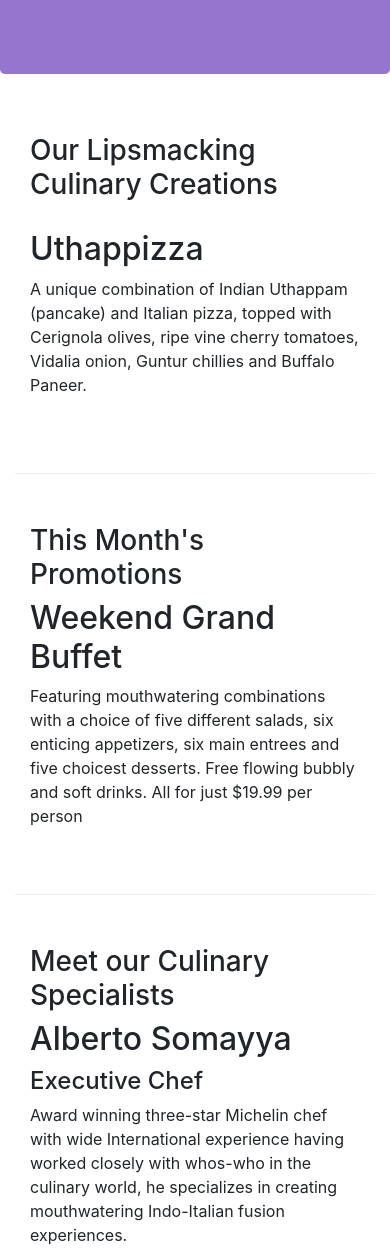
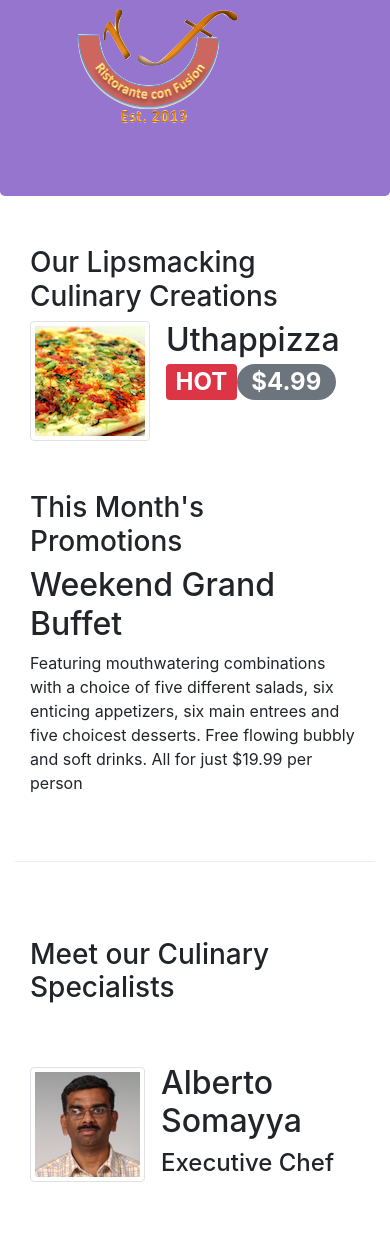
Before and after one commit to marco6998/curso-bootstrap, a website: page index.html in a window 390 px wide. Shown: the part 357-1608 px from the top of the page. Drawn offline with nearby package versions, Linux system fonts and the light colour scheme.

Commit message:
Images and Media

```diff
--- a/index.html
+++ b/index.html
@@ -23,7 +23,7 @@
             <button class="navbar-toggler" type="button" data-toggle="collapse" data-target="#Navbar">
                 <span class="navbar-toggler-icon"></span>
             </button>
-            <a class="navbar-brand mr-auto" href="#">Ristorante Con Fusion
+            <a class="navbar-brand mr-auto" href="#"><img src="img/logo.png" height="30" width="41">
                 <!--Mostrar cierta información -->
             </a>
             <div class="collapse navbar-collapse" id="Navbar">
@@ -58,7 +58,8 @@
                         lipsmacking creations will tickle your culinary senses!</p>
                 </div>
                 <div class="col-12 col-sm">
-                </div>
+                    <div class="col-12 col-sm align-self-center">
+                        <img src="img/logo.png" class="img-fluid">
                     </div>
                 </div>
     </header>
@@ -69,10 +70,18 @@
             </div>
             <div class="col col-sm order-sm-first col-md">
                 <!--col es que ocupará las 12, el siguiente 8 porque arriba hay 4, y md 9 porque hay 3-->
-                <h2>Uthappizza</h2>
-                <p d-none d-sm-block>A unique combination of Indian Uthappam (pancake) and Italian pizza, topped with
-                    Cerignola olives,
-                    ripe vine cherry tomatoes, Vidalia onion, Guntur chillies and Buffalo Paneer.</p>
+                <div class="media">
+                    <img class="d-flex mr-3 img-thumbnail align-self-center" src="img/uthappizza.png" alt="Uthappizza">
+                    <!--mr= margen derecho-->
+                    <div class="media-body">
+                        <h2 class="mt-0">Uthappizza<span class="badge badge-danger">HOT</span><span
+                                class="badge badge-pill badge-secondary">$4.99</span></h2>
+                        <!--margen superior cero-->
+                        <p class="d-none d-sm-block">A unique combination of Indian Uthappam (pancake) and
+                            Italian pizza, topped with Cerignola olives, ripe vine
+                            cherry tomatoes, Vidalia onion, Guntur chillies and
+                            Buffalo Paneer.</p>
+                    </div>
                 </div>
             </div>
             <div class="row row-content align-items-center">
@@ -81,7 +90,8 @@
                 </div>
                 <div class="col col-sm col-md ">
                     <h2>Weekend Grand Buffet</h2>
-                <p d-none d-sm-block>Featuring mouthwatering combinations with a choice of five different salads, six
+                    <p d-none d-sm-block>Featuring mouthwatering combinations with a choice of five different salads,
+                        six
                         enticing appetizers,
                         six main entrees and five choicest desserts. Free flowing bubbly and soft drinks. All for just
                         $19.99 per person </p>
@@ -92,12 +102,19 @@
                     <h3>Meet our Culinary Specialists</h3>
                 </div>
                 <div class="col col-sm  order-sm-first col-md">
-                <h2>Alberto Somayya</h2>
+                    <div class="media">
+                        <img class="d-flex mr-3 img-thumbnail align-self-center" src="img/alberto.png"
+                            alt="Alberto Somayya">
+                        <div class="media-body">
+                            <h2 class="mt-0">Alberto Somayya</h2>
                             <h4>Executive Chef</h4>
-                <p d-none d-sm-block>Award winning three-star Michelin chef with wide International experience having
-                    worked closely with
-                    whos-who in the culinary world, he specializes in creating mouthwatering Indo-Italian fusion
-                    experiences. </p>
+                            <p class="d-none d-sm-block">Award winning three-star Michelin chef with wide
+                                International experience having worked closely with
+                                whos-who in the culinary world, he specializes in
+                                creating mouthwatering Indo-Italian fusion experiences.
+                            </p>
+                        </div>
+                    </div>
                 </div>
             </div>
         </div>
@@ -129,7 +146,8 @@
                         <div class="text-center">
                             <a class="btn btn-social-icon btn-google" href="http://google.com/+"><i
                                     class="fa fa-google-plus fa-lg"></i></a>
-                        <a class="btn btn-social-icon btn-facebook" href="http://www.facebook.com/profile.php?id = "><i
+                            <a class="btn btn-social-icon btn-facebook"
+                                href="http://www.facebook.com/profile.php?id = "><i
                                     class="fa fa-facebook fa-lg"></i></a>
                             <a class="btn btn-social-icon btn-linkedin" href="http://www.linkedin.com/in/"><i
                                     class="fa fa-linkedin fa-lg"></i></a>
```
Also changed, not shown: aboutus.html (+1 -1 lines), contactus.html (+6 -4 lines). Lines whose indentation alone changed are shown as unchanged.
